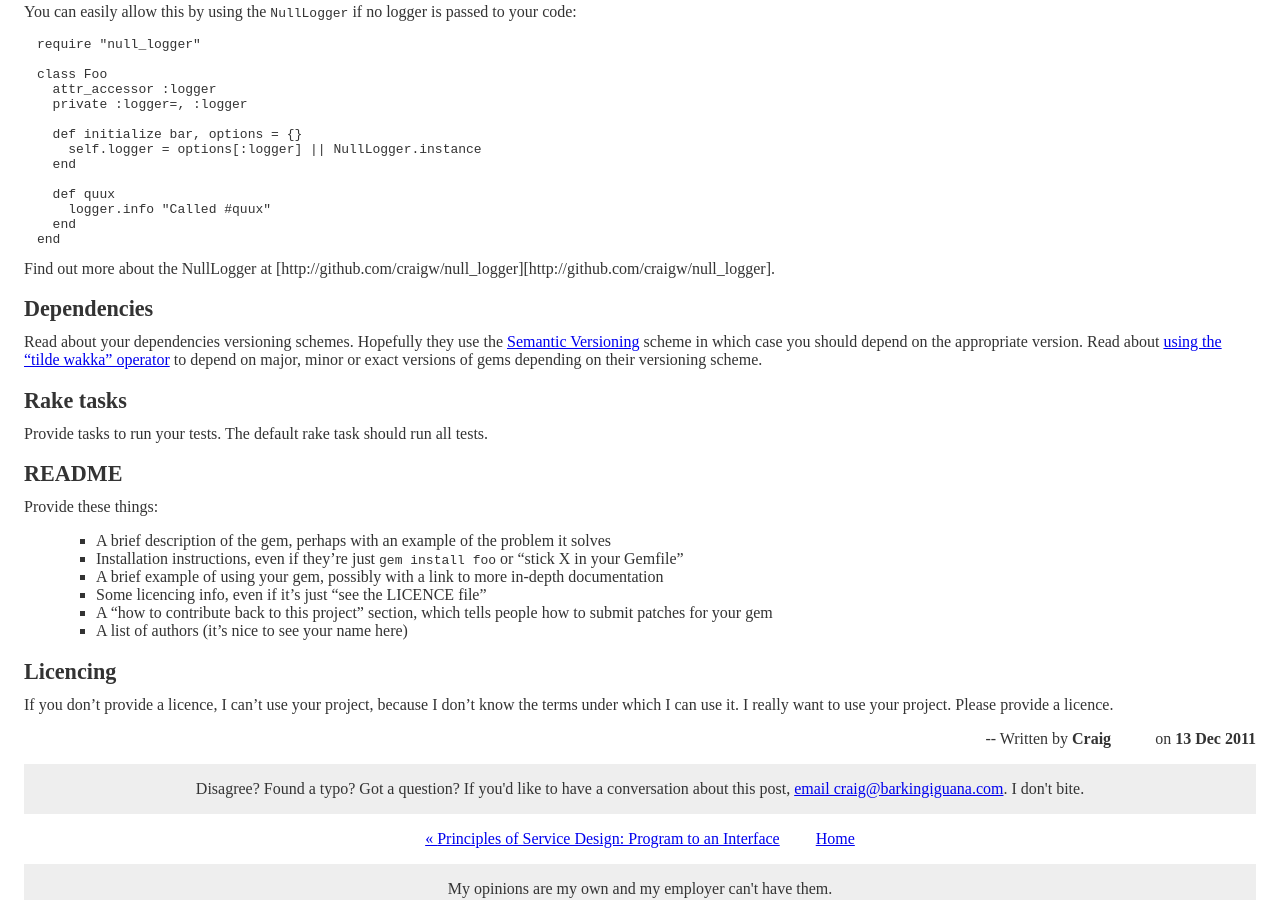
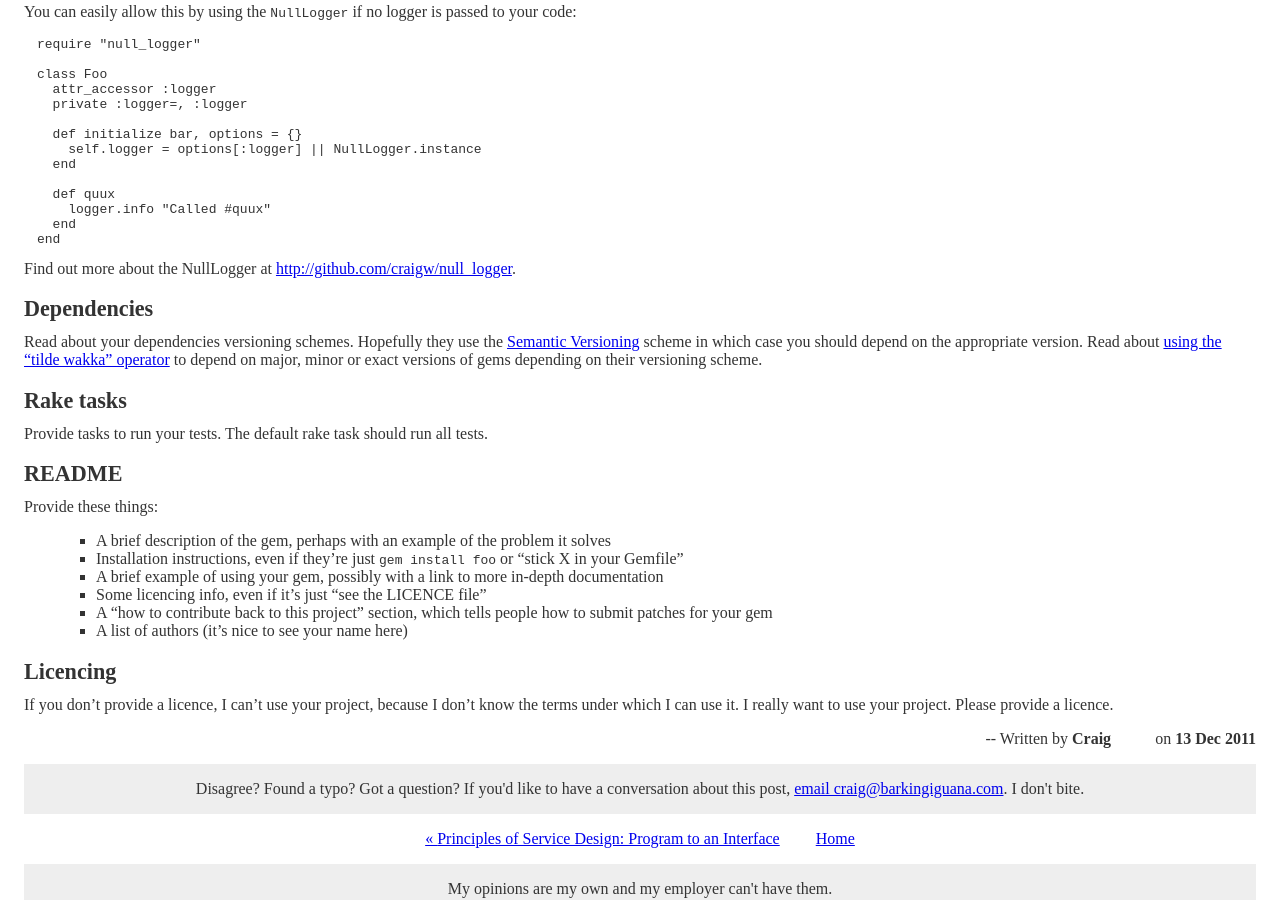
Before and after one commit to barkingiguana/barkingiguana.github.com, a Jekyll site: the page built from _posts/2011-12-13-how-i-structure-rubygems.md, in a window 1280 px wide and 900 px high, scrolled down 1442 px. Built offline with Jekyll 4.4.1, drawn with Linux system fonts in a browser that asks for light colours; a style sheet for code colours, icons or effects is not loaded.

Commit message:
Correctly link to the NullLogger

```diff
--- a/_posts/2011-12-13-how-i-structure-rubygems.md
+++ b/_posts/2011-12-13-how-i-structure-rubygems.md
@@ -103,7 +103,7 @@ You can easily allow this by using the `NullLogger` if no logger is passed to yo
       end
     end
 
-Find out more about the NullLogger at [http://github.com/craigw/null_logger][http://github.com/craigw/null_logger].
+Find out more about the NullLogger at [http://github.com/craigw/null\_logger](http://github.com/craigw/null_logger).
 
 
 ## Dependencies
```
